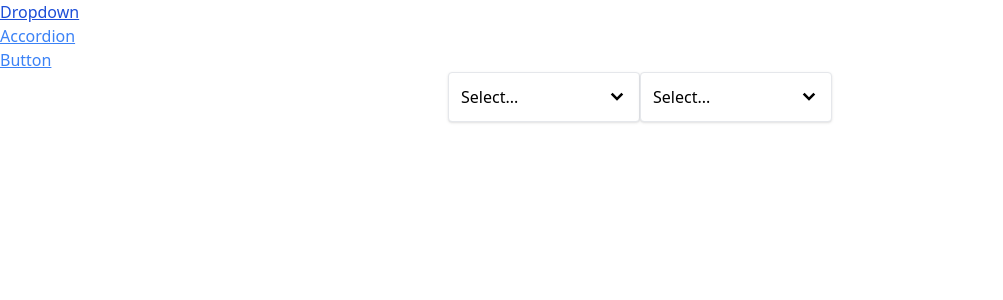
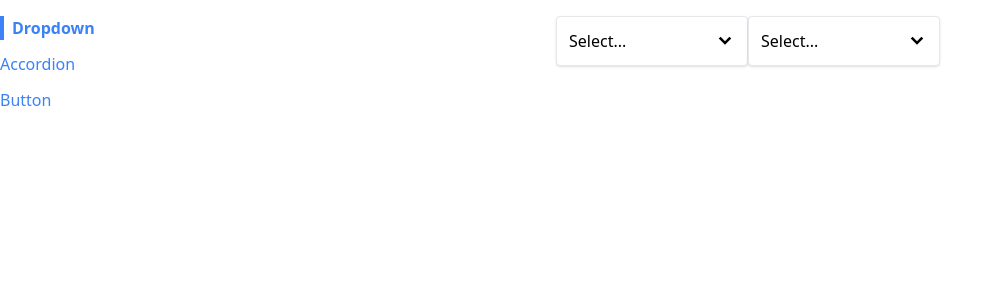
Before and after one commit to Aydinmfatih/comps, a React (Vite) app: page / in a window 1280 px wide. Shown: the top 300 px of the page, without its empty margins (0-1003 px from the left). Built offline with nearby package versions, Linux system fonts and the light colour scheme.

Commit message:
Refactor App layout; enhance Link component with active class handling; update SideBar links;

```diff
--- a/src/App.js
+++ b/src/App.js
@@ -6,9 +6,9 @@ import DropDownPage from "./pages/DropDownPage";
 
 function App() {
   return (
-    <div>
+    <div className="container mx-auto grid grid-cols-6 gap-4 mt-4">
       <SideBar />
-      <div>
+      <div className="col-span-5">
         <Route path="/accordion">
           <AccordionPage />
         </Route>
--- a/src/components/Link.js
+++ b/src/components/Link.js
@@ -2,19 +2,20 @@ import React from "react";
 import classNames from "classnames";
 import useNavigation from "../hooks/use-navigation";
 
-
-function Link({ to, children }) {
+function Link({ to, children, activeClassName, ...rest }) {
   const { navigate, currentPath } = useNavigation();
-  const classes = classNames("text-blue-500 underline", {
-    "text-blue-700": to === currentPath,
-  });
+  const classes = classNames(
+    "text-blue-500 mb-3",
+    rest.className,
+    to === currentPath && activeClassName
+  );
   const handleClick = (e) => {
     if (e.metaKey || e.ctrlKey) return;
     e.preventDefault();
     navigate(to);
   };
   return (
-    <a className={classes} href={to} onClick={handleClick}>
+    <a {...rest} className={classes} href={to} onClick={handleClick}>
       {children}
     </a>
   );
--- /dev/null
+++ b/src/components/Modal.js
@@ -0,0 +1,7 @@
+function Modal() {
+  return (
+    <div>Modal</div>
+  )
+}
+
+export default Modal
--- a/src/components/SideBar.js
+++ b/src/components/SideBar.js
@@ -8,12 +8,12 @@ function SideBar() {
   ];
 
   const linkElements = links.map((link) => (
-    <Link to={link.path} key={link.path}>
+    <Link activeClassName='font-bold border-l-4 border-blue-500 pl-2' to={link.path} key={link.path}>
       {link.label}
     </Link>
   ));
   return (
-    <div className="sticky top-0 overflow-y-scroll flex flex-col">
+    <div className="sticky top-0 items-start flex flex-col">
       {linkElements}
     </div>
   );
--- /dev/null
+++ b/src/pages/modalPage.js
@@ -0,0 +1,9 @@
+import Modal from "../components/Modal"
+
+function modalPage() {
+  return (
+   <Modal />
+  )
+}
+
+export default modalPage
```
